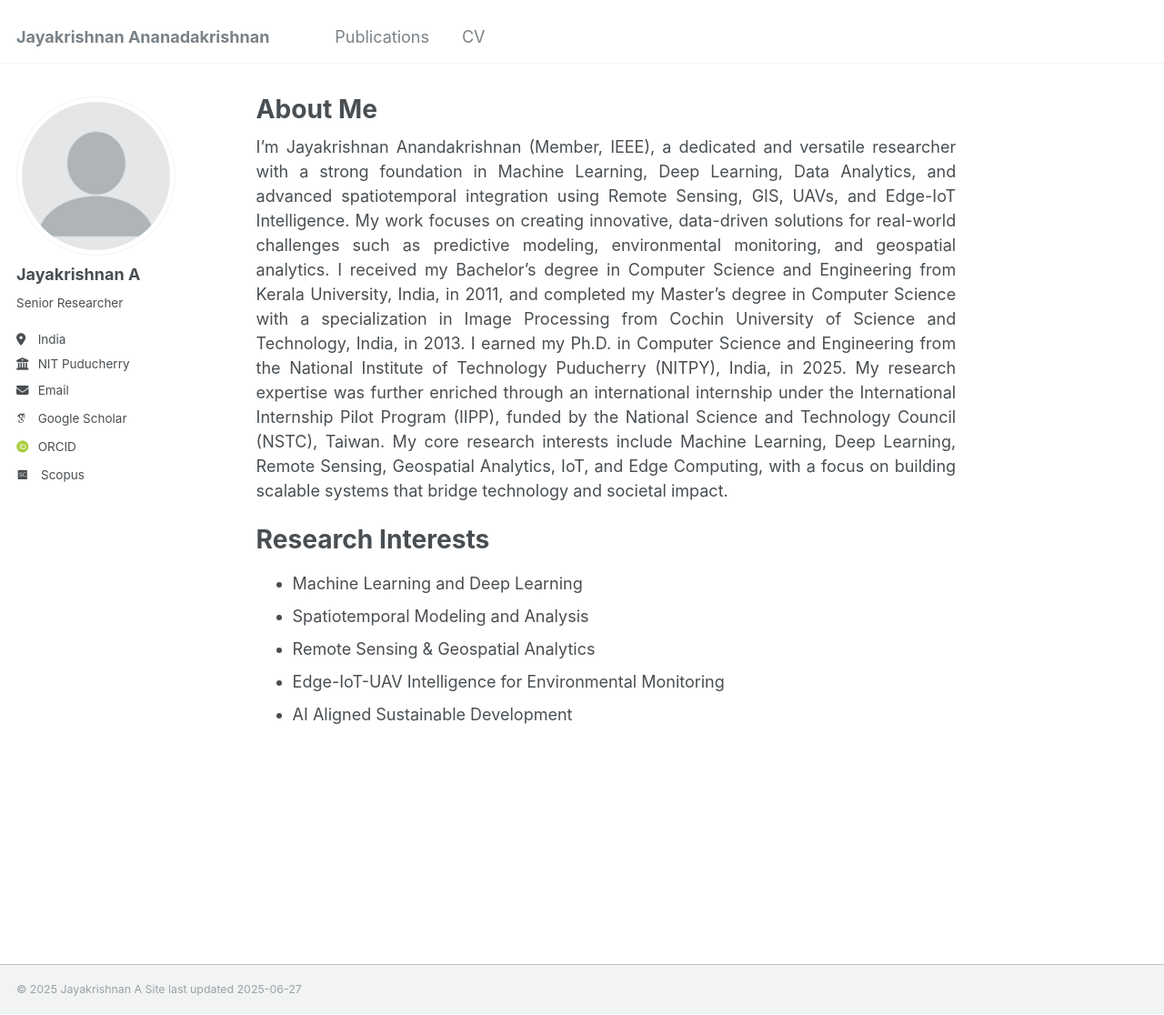
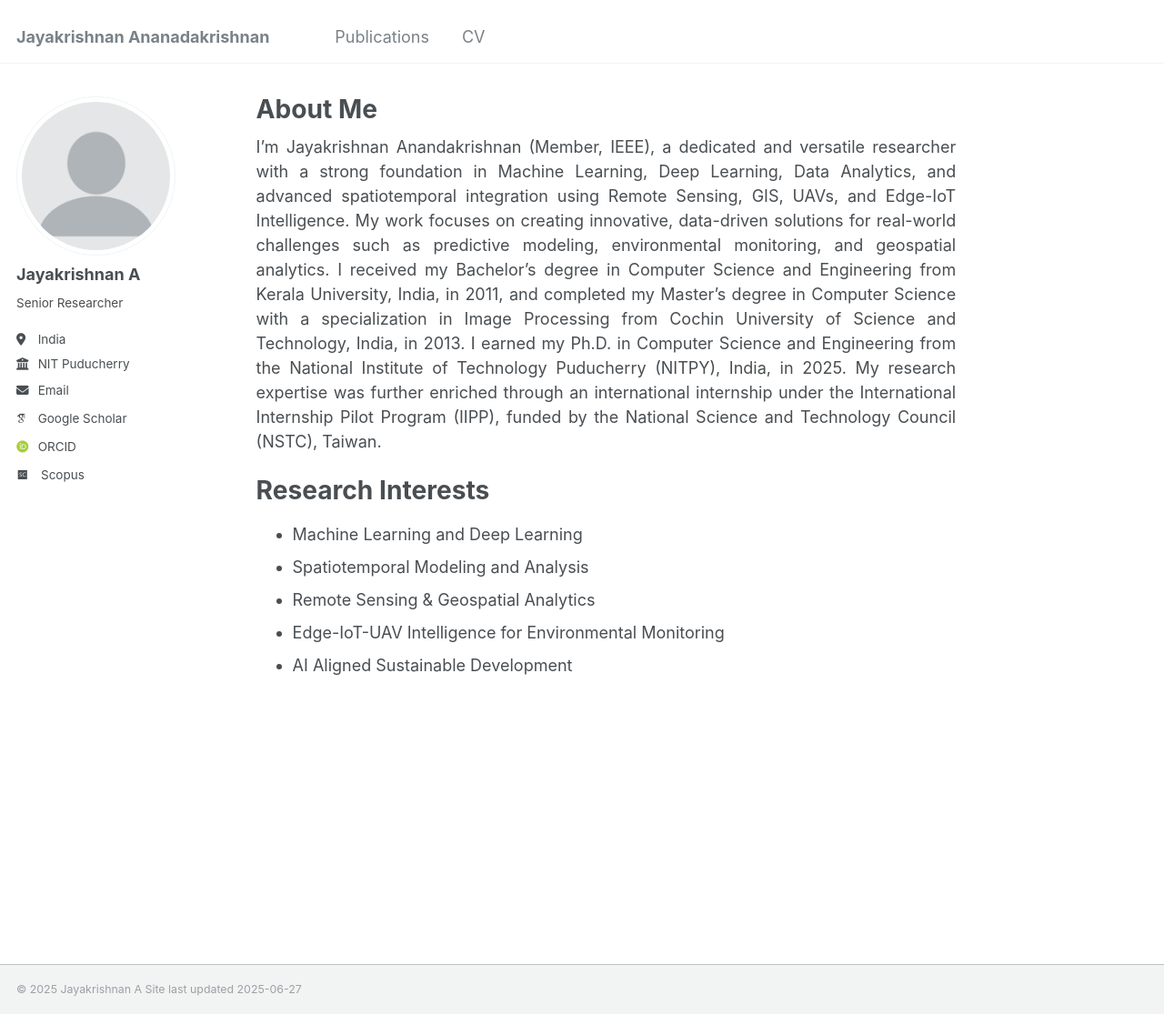
Before and after one commit to Jayakrishnan-A/jayakrishnan-a.github.io, a Jekyll site: the page built from _pages/about.md, in a window 1280 px wide and 1116 px high. Shown: the whole window at 91% size. Built offline with Jekyll 4.4.1, drawn with Linux system fonts in a browser that asks for light colours; some web fonts are replaced.

Commit message:
Update about.md

```diff
--- a/_pages/about.md
+++ b/_pages/about.md
@@ -6,7 +6,7 @@ redirect_from:
   - /about/
   - /about.html
 ---
-<p align="justify"> I’m Jayakrishnan Anandakrishnan (Member, IEEE), a dedicated and versatile researcher with a strong foundation in Machine Learning, Deep Learning, Data Analytics, and advanced spatiotemporal integration using Remote Sensing, GIS, UAVs, and Edge-IoT Intelligence. My work focuses on creating innovative, data-driven solutions for real-world challenges such as predictive modeling, environmental monitoring, and geospatial analytics. I received my Bachelor’s degree in Computer Science and Engineering from Kerala University, India, in 2011, and completed my Master’s degree in Computer Science with a specialization in Image Processing from Cochin University of Science and Technology, India, in 2013. I earned my Ph.D. in Computer Science and Engineering from the National Institute of Technology Puducherry (NITPY), India, in 2025. My research expertise was further enriched through an international internship under the International Internship Pilot Program (IIPP), funded by the National Science and Technology Council (NSTC), Taiwan. My core research interests include Machine Learning, Deep Learning, Remote Sensing, Geospatial Analytics, IoT, and Edge Computing, with a focus on building scalable systems that bridge technology and societal impact.</p>
+<p align="justify"> I’m Jayakrishnan Anandakrishnan (Member, IEEE), a dedicated and versatile researcher with a strong foundation in Machine Learning, Deep Learning, Data Analytics, and advanced spatiotemporal integration using Remote Sensing, GIS, UAVs, and Edge-IoT Intelligence. My work focuses on creating innovative, data-driven solutions for real-world challenges such as predictive modeling, environmental monitoring, and geospatial analytics. I received my Bachelor’s degree in Computer Science and Engineering from Kerala University, India, in 2011, and completed my Master’s degree in Computer Science with a specialization in Image Processing from Cochin University of Science and Technology, India, in 2013. I earned my Ph.D. in Computer Science and Engineering from the National Institute of Technology Puducherry (NITPY), India, in 2025. My research expertise was further enriched through an international internship under the International Internship Pilot Program (IIPP), funded by the National Science and Technology Council (NSTC), Taiwan.</p>
 
 Research Interests
 ======
```
